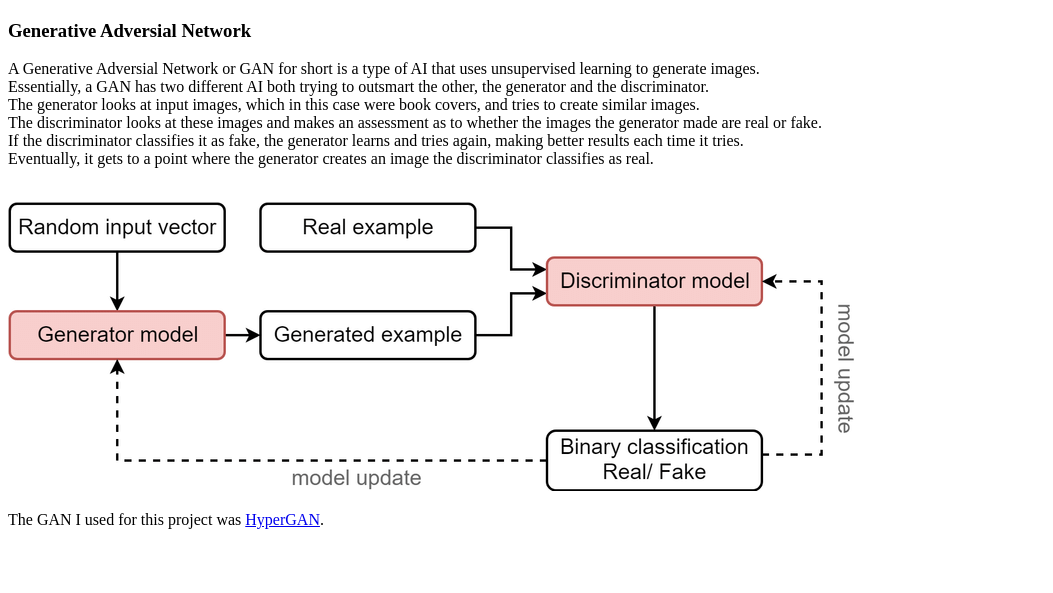
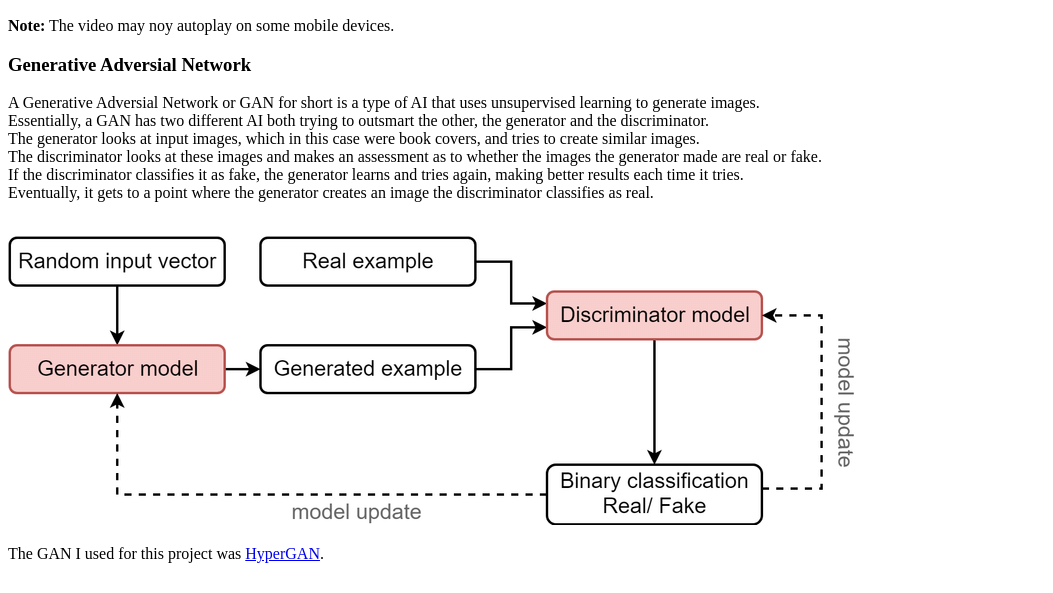
Before and after one commit to jack-debug/tbdne2, a plain HTML site: page index.html in a window 1280 px wide. Shown: the part 207-800 px from the top of the page, without its empty margins (0-1053 px from the left). Drawn offline with Linux system fonts and the light colour scheme.

Commit message:
Update index.html

```diff
--- a/index.html
+++ b/index.html
@@ -10,6 +10,7 @@ This Book Does Not Exist 2 by jack-debug
   <source src="https://i.imgur.com/CYE3n9f.mp4" type="video/mp4">
 Your browser does not support the video tag.
 </video>
+  <p><b>Note:</b> The video may noy autoplay on some mobile devices.</p>
   <h3>Generative Adversial Network</h3>
   <p>A Generative Adversial Network or GAN for short is a type of AI that uses unsupervised learning to generate images.<br>Essentially, a GAN has two different AI both trying to outsmart the other, the generator and the discriminator.<br>The generator looks at input images, which in this case were book covers, and tries to create similar images.<br>The discriminator looks at these images and makes an assessment as to whether the images the generator made are real or fake.<br>If the discriminator classifies it as fake, the generator learns and tries again, making better results each time it tries.<br>Eventually, it gets to a point where the generator creates an image the discriminator classifies as real.</p>
   <br>
```
